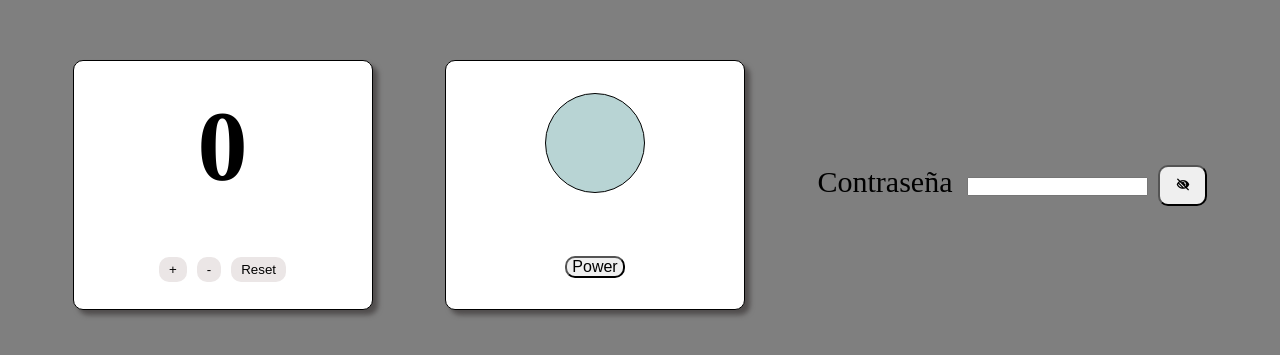
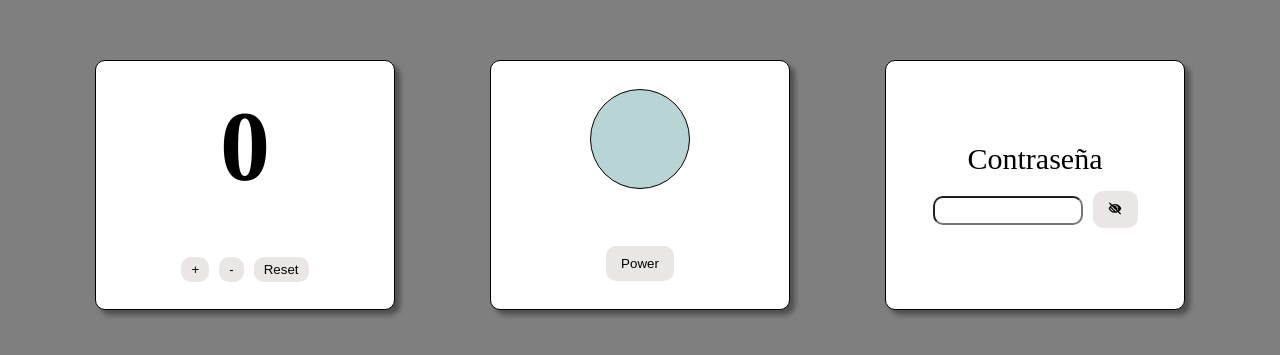
Before and after one commit to chocopros/practice_class_sem1y2, a React (Vite) app: page / in a window 1280 px wide. Shown: the part 215-570 px from the top of the page. Built offline with nearby package versions, Linux system fonts and the light colour scheme.

Commit message:
new-start-2

```diff
--- a/src/index.css
+++ b/src/index.css
@@ -75,8 +75,32 @@
 .btn-options2{
   padding: 10px 15px;
   border-radius: 10px;
-  font-size: 16px;
-  padding: 0 5px;
+  border-style: none;
+  background-color: rgb(235, 230, 230);
+}
+
+/************* CARD PASSWORD ************/
+.card_passw{
+
+  display: flex;
+  flex-direction: column;
+  justify-content: center;
+  align-items: center;
+
+  width: 300px;
+  height: 250px;
+
+  border: solid 1px;
+  background-color: white;
+  border-radius: 10px;
+  box-shadow: 5px 5px 5px rgb(81, 78, 78);
+
+}
+
+.passw_input{
+  width: 150px;
+  border-radius: 10px;
+  padding: 5px 0 5px 10px ;
 }
 
 .passw button{
```
